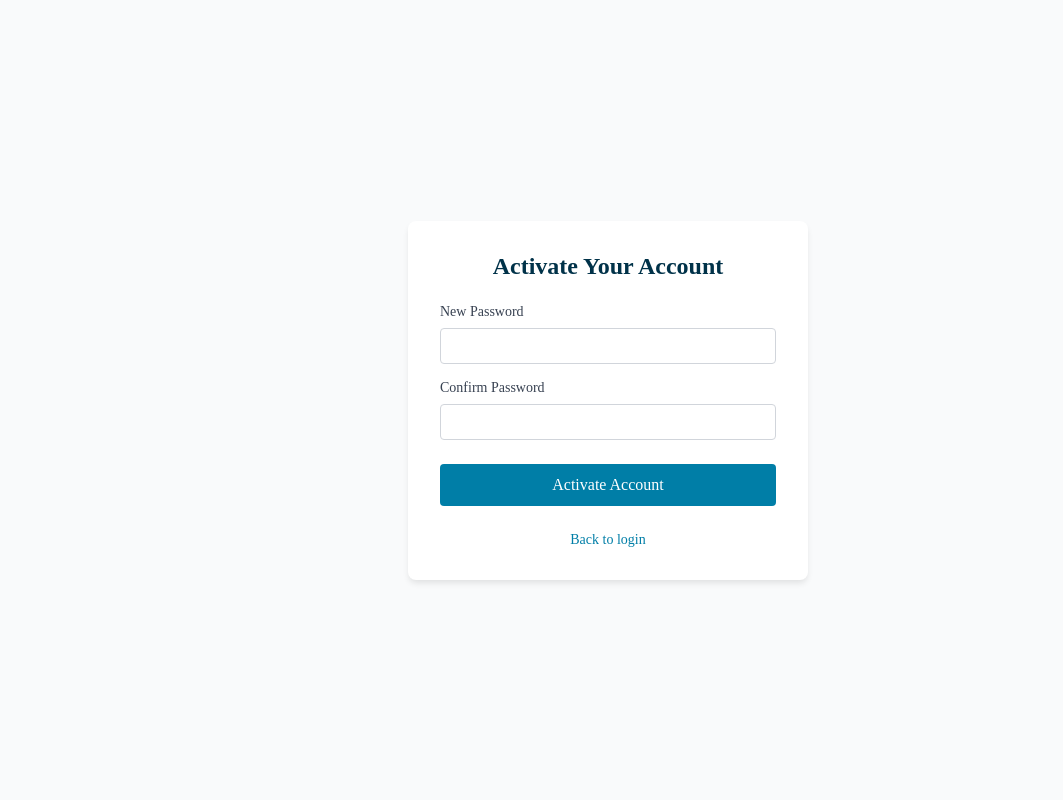
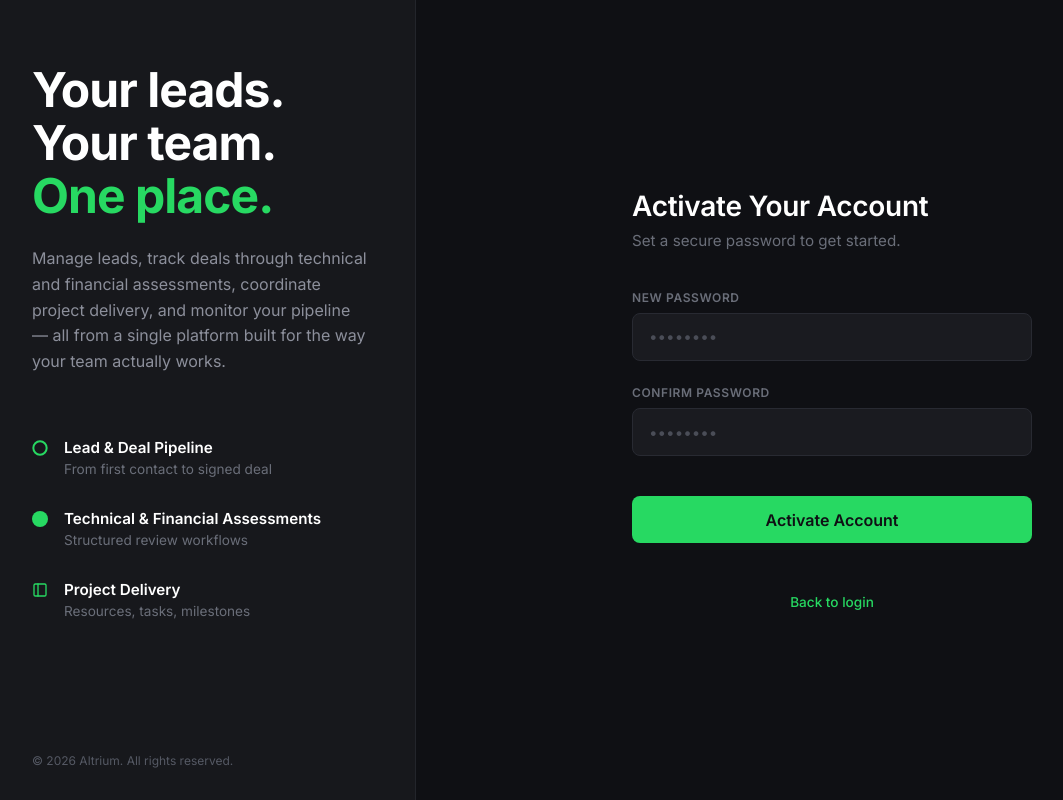
Before and after one commit to Ravidu-Senavirathna/Close-Scale, a React (Vite) app in the folder frontend/: page /activate/1/1 in a window 1280 px wide. Shown: the whole page, without its empty margins (32-1095 px from the left). Built offline with nearby package versions, Linux system fonts and the light colour scheme; no server answers.

Commit message:
updated activate ui

```diff
--- a/frontend/src/pages/ActivatePage.tsx
+++ b/frontend/src/pages/ActivatePage.tsx
@@ -2,6 +2,7 @@ import { useState } from "react";
 import { useNavigate, useParams, Link } from "react-router-dom";
 import { authApi } from "../api/authApi";
 import { useAuth } from "../context/AuthContext";
+import "./LoginPage.css";
 
 export default function ActivatePage() {
   const { uid, token } = useParams<{ uid: string; token: string }>();
@@ -56,94 +57,113 @@ export default function ActivatePage() {
   };
 
   return (
-    <div style={{
-      minHeight: "100vh",
-      display: "flex",
-      alignItems: "center",
-      justifyContent: "center",
-      backgroundColor: "#f9fafb",
-      padding: "1rem"
-    }}>
-      <div style={{
-        maxWidth: "400px",
-        width: "100%",
-        backgroundColor: "white",
-        padding: "2rem",
-        borderRadius: "8px",
-        boxShadow: "0 4px 6px -1px rgba(0, 0, 0, 0.1)"
-      }}>
-        <h2 style={{ textAlign: "center", marginBottom: "1.5rem", color: "var(--palette-dark-blue)" }}>Activate Your Account</h2>
+    <div className="login-root">
+      {/* Left panel */}
+      <aside className="login-brand">
+        <div className="login-brand-content">
+          <h1 className="brand-headline">
+            Your leads.<br />
+            Your team.<br />
+            <span className="text-green">One place.</span>
+          </h1>
+          <p className="brand-description">
+            Manage leads, track deals through technical and financial assessments, coordinate project delivery, and monitor your pipeline — all from a single platform built for the way your team actually works.
+          </p>
+
+          <div className="brand-features">
+            <div className="feature-item">
+              <div className="feature-icon">
+                <svg width="16" height="16" viewBox="0 0 24 24" fill="none" stroke="currentColor" strokeWidth="3" strokeLinecap="round" strokeLinejoin="round"><circle cx="12" cy="12" r="10"></circle></svg>
+              </div>
+              <div className="feature-text">
+                <h4>Lead & Deal Pipeline</h4>
+                <p>From first contact to signed deal</p>
+              </div>
+            </div>
+
+            <div className="feature-item">
+              <div className="feature-icon filled">
+                <svg width="16" height="16" viewBox="0 0 24 24" fill="currentColor" stroke="none"><circle cx="12" cy="12" r="12"></circle></svg>
+              </div>
+              <div className="feature-text">
+                <h4>Technical & Financial Assessments</h4>
+                <p>Structured review workflows</p>
+              </div>
+            </div>
+
+            <div className="feature-item">
+              <div className="feature-icon">
+                <svg width="16" height="16" viewBox="0 0 24 24" fill="none" stroke="currentColor" strokeWidth="2" strokeLinecap="round" strokeLinejoin="round"><rect x="3" y="3" width="18" height="18" rx="2" ry="2"></rect><line x1="9" y1="3" x2="9" y2="21"></line></svg>
+              </div>
+              <div className="feature-text">
+                <h4>Project Delivery</h4>
+                <p>Resources, tasks, milestones</p>
+              </div>
+            </div>
+          </div>
+
+          <footer className="brand-footer">
+            &copy; 2026 Altrium. All rights reserved.
+          </footer>
+        </div>
+      </aside>
+
+      {/* Right panel — form */}
+      <main className="login-form-panel">
+        <div className="login-form-container">
+          <header className="login-header">
+            <h2>Activate Your Account</h2>
+            <p>Set a secure password to get started.</p>
+          </header>
+
+          <form onSubmit={handleSubmit} className="login-form" noValidate>
+            <div className="form-group">
+              <label htmlFor="new-password">NEW PASSWORD</label>
+              <input
+                id="new-password"
+                type="password"
+                autoComplete="new-password"
+                placeholder="••••••••"
+                value={password}
+                onChange={(e) => setPassword(e.target.value)}
+                required
+                disabled={loading}
+              />
+            </div>
+
+            <div className="form-group">
+              <label htmlFor="confirm-password">CONFIRM PASSWORD</label>
+              <input
+                id="confirm-password"
+                type="password"
+                autoComplete="new-password"
+                placeholder="••••••••"
+                value={confirmPassword}
+                onChange={(e) => setConfirmPassword(e.target.value)}
+                required
+                disabled={loading}
+              />
+            </div>
 
             {error && (
-          <div style={{ backgroundColor: "#fee2e2", color: "#991b1b", padding: "0.75rem", borderRadius: "4px", marginBottom: "1rem", fontSize: "0.875rem" }}>
+              <div className="login-error" role="alert">
+                <svg width="16" height="16" viewBox="0 0 24 24" fill="none" stroke="currentColor" strokeWidth="2"><path d="M10.29 3.86L1.82 18a2 2 0 0 0 1.71 3h16.94a2 2 0 0 0 1.71-3L13.71 3.86a2 2 0 0 0-3.42 0z"></path><line x1="12" y1="9" x2="12" y2="13"></line><line x1="12" y1="17" x2="12.01" y2="17"></line></svg>
                 {error}
               </div>
             )}
 
-        <form onSubmit={handleSubmit}>
-          <div style={{ marginBottom: "1rem" }}>
-            <label style={{ display: "block", marginBottom: "0.5rem", color: "#374151", fontSize: "0.875rem", fontWeight: 500 }}>
-              New Password
-            </label>
-            <input
-              type="password"
-              value={password}
-              onChange={(e) => setPassword(e.target.value)}
-              required
-              style={{
-                width: "100%",
-                padding: "0.5rem",
-                border: "1px solid #d1d5db",
-                borderRadius: "4px",
-                boxSizing: "border-box"
-              }}
-            />
-          </div>
-
-          <div style={{ marginBottom: "1.5rem" }}>
-            <label style={{ display: "block", marginBottom: "0.5rem", color: "#374151", fontSize: "0.875rem", fontWeight: 500 }}>
-              Confirm Password
-            </label>
-            <input
-              type="password"
-              value={confirmPassword}
-              onChange={(e) => setConfirmPassword(e.target.value)}
-              required
-              style={{
-                width: "100%",
-                padding: "0.5rem",
-                border: "1px solid #d1d5db",
-                borderRadius: "4px",
-                boxSizing: "border-box"
-              }}
-            />
-          </div>
-
-          <button
-            type="submit"
-            disabled={loading}
-            style={{
-              width: "100%",
-              padding: "0.75rem",
-              backgroundColor: "var(--palette-teal)",
-              color: "white",
-              border: "none",
-              borderRadius: "4px",
-              fontWeight: 500,
-              cursor: loading ? "not-allowed" : "pointer",
-              opacity: loading ? 0.7 : 1
-            }}
-          >
+            <button type="submit" className="login-btn-primary" disabled={loading}>
               {loading ? "Activating..." : "Activate Account"}
             </button>
-        </form>
 
-        <div style={{ marginTop: "1.5rem", textAlign: "center" }}>
-          <Link to="/login" style={{ color: "var(--palette-teal)", textDecoration: "none", fontSize: "0.875rem" }}>
+            <div className="back-to-login" style={{ marginTop: "1.5rem", textAlign: "center" }}>
+              <Link to="/login" className="forgot-password-link">
                 Back to login
               </Link>
             </div>
+          </form>
         </div>
+      </main>
     </div>
   );
 }
```
Lines whose indentation alone changed are shown as unchanged.
